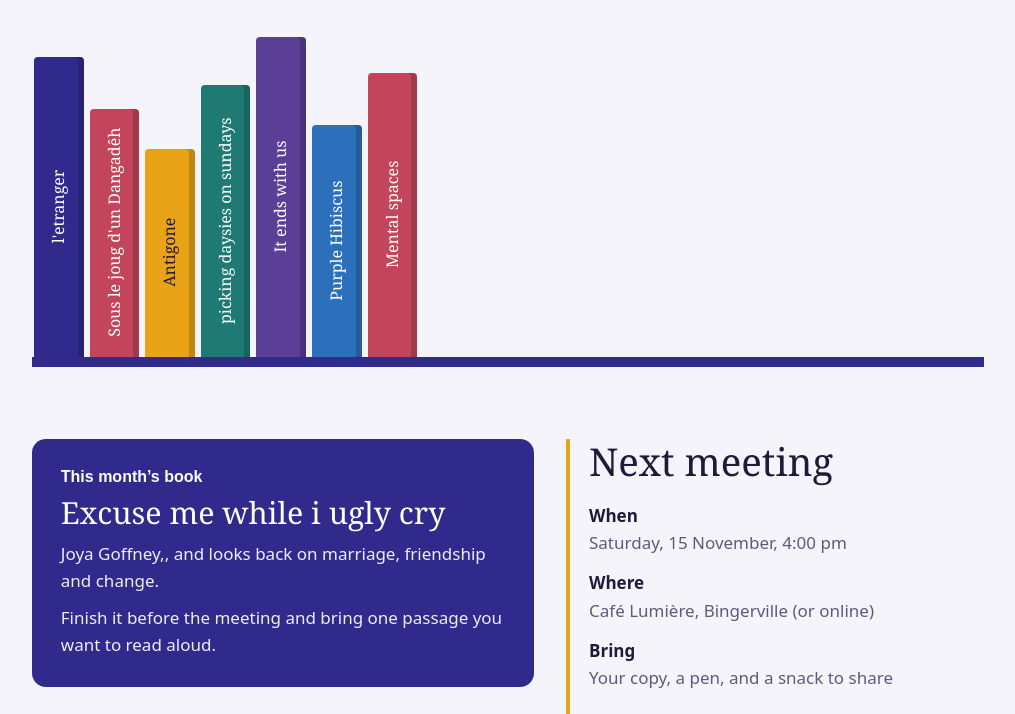
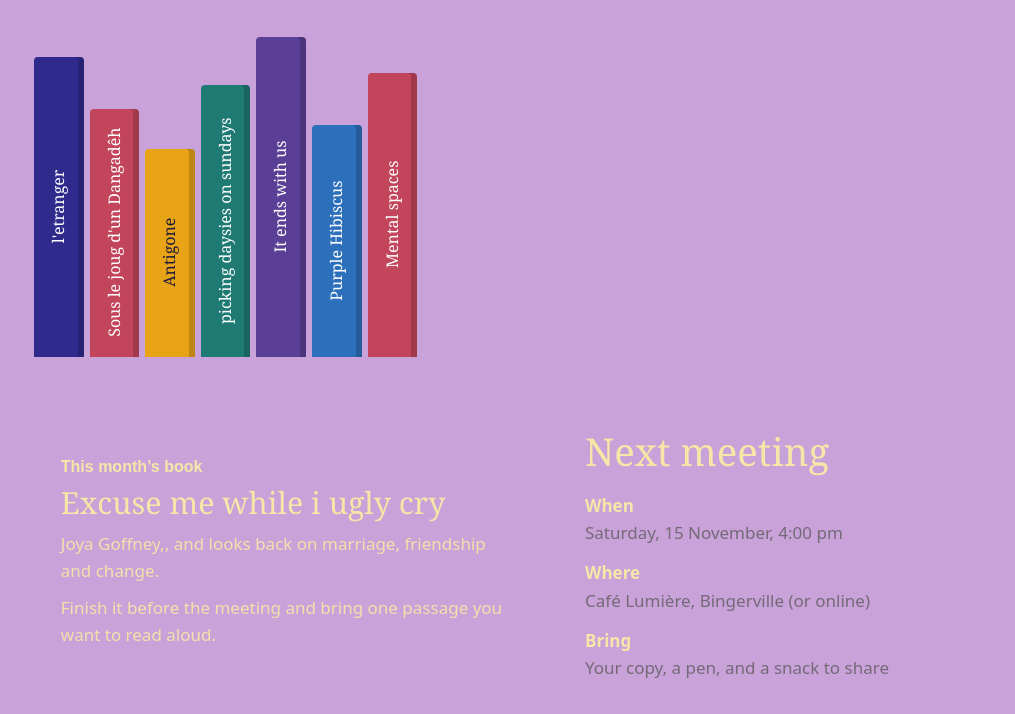
Before and after one commit to AmaeBee/AMAE-BOOK-CLUB, a plain HTML site: page index.html in a window 1280 px wide. Shown: the part 525-1239 px from the top of the page, without its empty margins (132-1147 px from the left). Drawn offline with Linux system fonts and the light colour scheme.

Commit message:
Update style.css

```diff
--- a/style.css
+++ b/style.css
@@ -1,13 +1,16 @@
 /* ---------- Colors (change these to restyle the whole site) ---------- */
 :root {
-  --bg: #F6F4FB;
-  --surface: #FFFFFF;
-  --ink: #1E1B3A;
-  --muted: #5E5A7A;
-  --line: #DAD5EC;
-  --accent: #2F2A8C;
-  --accent-ink: #FFFFFF;
-  --gold: #E8A317;
+  --lilac: #c8a2d8;
+  --lilac-light: #f0e6f5;
+  --lilac-pale: #f8f3fb;
+  --lilac-deep: #805b91;
+  --butter: #f6e7a8;
+  --butter-deep: #d9bd62;
+  --butter-pale: #fcf5d9;
+  --ink: #302837;
+  --muted: #746a78;
+  --ivory: #fffcf6;
+  --white: #ffffff;
 
   /* book spine colors */
   --s1: #2F2A8C;
@@ -19,16 +22,19 @@
 }
 
 /* Dark mode: used automatically when the visitor's device is in dark mode */
-@media (prefers-color-scheme: dark) {
+@media (prefers-color-scheme: light) {
   :root {
-    --bg: #14122B;
-    --surface: #1F1C3D;
-    --ink: #EDEBFA;
-    --muted: #A9A5C8;
-    --line: #363265;
-    --accent: #F2B632;
-    --accent-ink: #1E1B3A;
-    --gold: #F2B632;
+  --lilac: #c8a2d8;
+  --lilac-light: #f0e6f5;
+  --lilac-pale: #f8f3fb;
+  --lilac-deep: #805b91;
+  --butter: #f6e7a8;
+  --butter-deep: #d9bd62;
+  --butter-pale: #fcf5d9;
+  --ink: #302837;
+  --muted: #746a78;
+  --ivory: #fffcf6;
+  --white: #ffffff;
   }
 }
 
@@ -37,8 +43,8 @@
 
 body {
   margin: 0;
-  background: var(--bg);
-  color: var(--ink);
+  background: var(--lilac);
+  color: var(--butter);
   font: 400 1.0625rem/1.6 "Instrument Sans", system-ui, sans-serif;
 }
 
@@ -50,7 +56,7 @@ h1, h2, h3 {
 }
 
 a { color: var(--accent); }
-a:focus-visible { outline: 3px solid var(--gold); outline-offset: 2px; }
+a:focus-visible { outline: 3px solid var(--lilac pale); outline-offset: 2px; }
 
 .wrap {
   max-width: 62rem;
```
